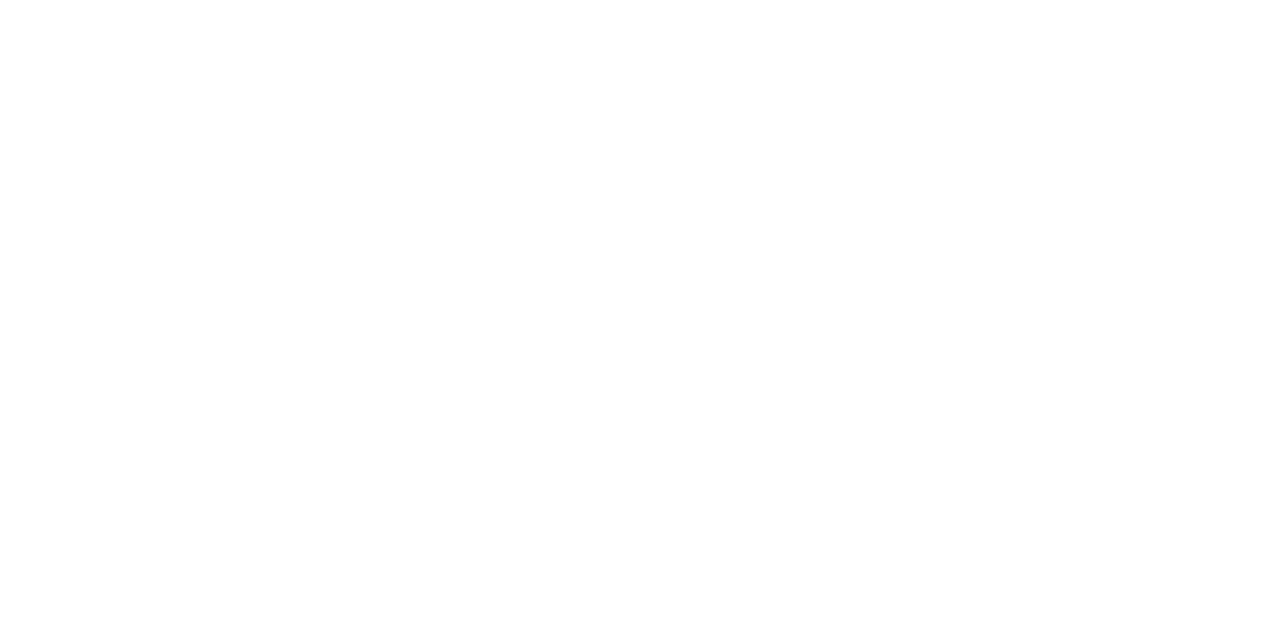
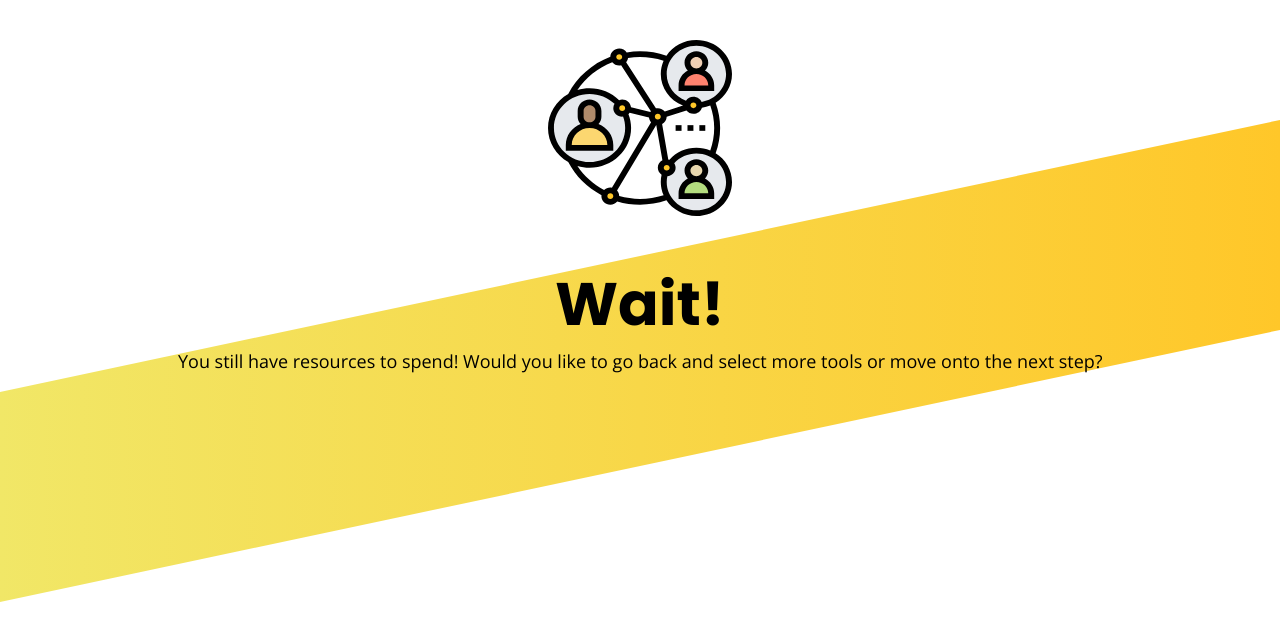
Before and after one commit to founders-programme-2/commons, a React (Create React App) app in the folder client/: page /errorResources in a window 1280 px wide. Shown: the top 640 px of the page. Built offline with nearby package versions, Linux system fonts and the light colour scheme.

Commit message:
route error for not spending resources

```diff
--- a/client/src/App.js
+++ b/client/src/App.js
@@ -4,6 +4,7 @@ import { Route, Switch, BrowserRouter } from 'react-router-dom';
 import Footer from './Component/Common/Footer';
 import Menu from './Component/Common/Menu/Menu';
 import Error404 from './Component/views/Error404';
+import ErrorResources from './Component/views/ErrorResources';
 
 // burger menu components
 import Landing from './Component/views/Landing';
@@ -32,6 +33,7 @@ class App extends Component {
           <Route path="/workshop" component={Workshop} />
           <Route path="/theory" component={Theory} />
           <Route path="/error404" component={Error404} />
+          <Route path="/errorResources" component={ErrorResources} />
           <Route path="/footer" component={Footer} />
         </Switch>
       </BrowserRouter>
--- a/client/src/Component/Common/Banner/index.style.js
+++ b/client/src/Component/Common/Banner/index.style.js
@@ -69,7 +69,6 @@ export const TitleTextSub = styled.h1`
   color: #000000;
 `;
 
-
 export const SubtitleText = styled.h2`
   transform: skewY(12deg);
   margin: 0 5% 12%;
--- a/client/src/Component/views/Error404.js
+++ b/client/src/Component/views/Error404.js
@@ -1,7 +1,7 @@
 import React from 'react';
 import Banner from '../Common/Banner/index';
 
-const error404 = () => {
+const Error404 = () => {
   return (
     <div>
       <Banner
@@ -12,4 +12,4 @@ const error404 = () => {
   );
 };
 
-export default error404;
+export default Error404;
--- /dev/null
+++ b/client/src/Component/views/ErrorResources.js
@@ -0,0 +1,15 @@
+import React from 'react';
+import Banner from '../Common/Banner/index';
+
+const ErrorResources = () => {
+  return (
+    <div>
+      <Banner
+        title="Wait!"
+        subtitle="You still have resources to spend! Would you like to go back and select more tools or move onto the next step?"
+      />
+    </div>
+  );
+};
+
+export default ErrorResources;
```
